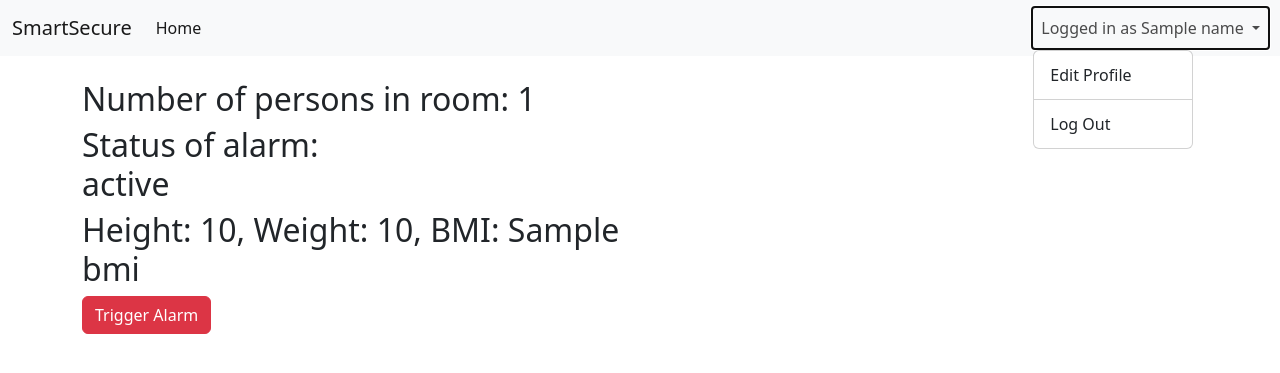
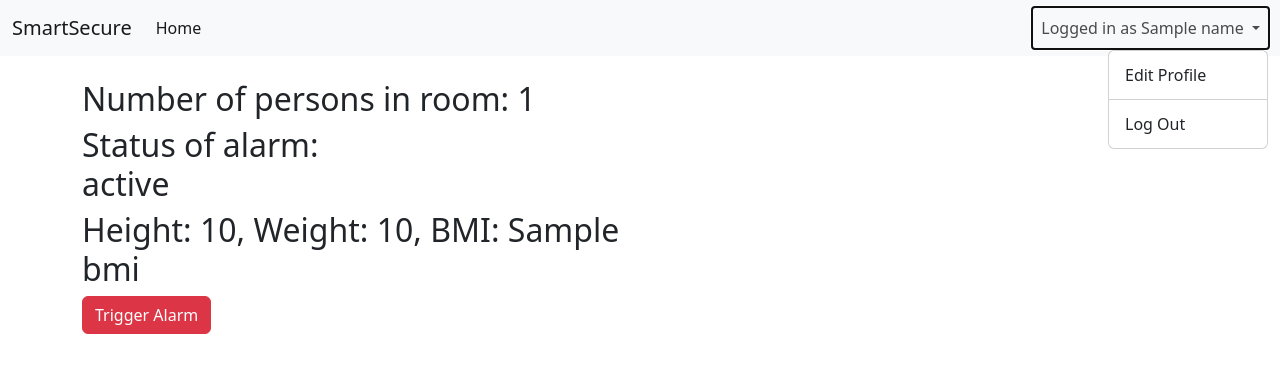
Before and after one commit to JohnChung2002/Smart-Secure-System, a Flask app: template templates/dashboard.html in a window 1280 px wide, after a click that opens the changed part. Shown: the top 373 px of the page. Run offline with Flask 3, Linux system fonts and the light colour scheme; the template is opened without the code that fills it: most values are stand-ins (such as "Sample title", 1, 10 or a date in 2020); some libraries are stand-ins or nearby versions.

Commit message:
Update dashboard.html

```diff
--- a/templates/dashboard.html
+++ b/templates/dashboard.html
@@ -30,10 +30,10 @@
             <a class="nav-link dropdown-toggle" href="#" role="button" data-bs-toggle="dropdown" aria-expanded="false">
                 Logged in as {{ name }}
             </a>
-            <ul class="dropdown-menu">
+            <ul class="dropdown-menu dropdown-menu-end">
               <li><a class="dropdown-item" href="#">Edit Profile</a></li>
               <li><hr class="dropdown-divider"></li>
-              <li><a class="dropdown-item" href="#">Log Out</a></li>
+              <li><a class="dropdown-item" href="{{ url('/logout') }}">Log Out</a></li>
             </ul>
           </li>
         </ul>
```
